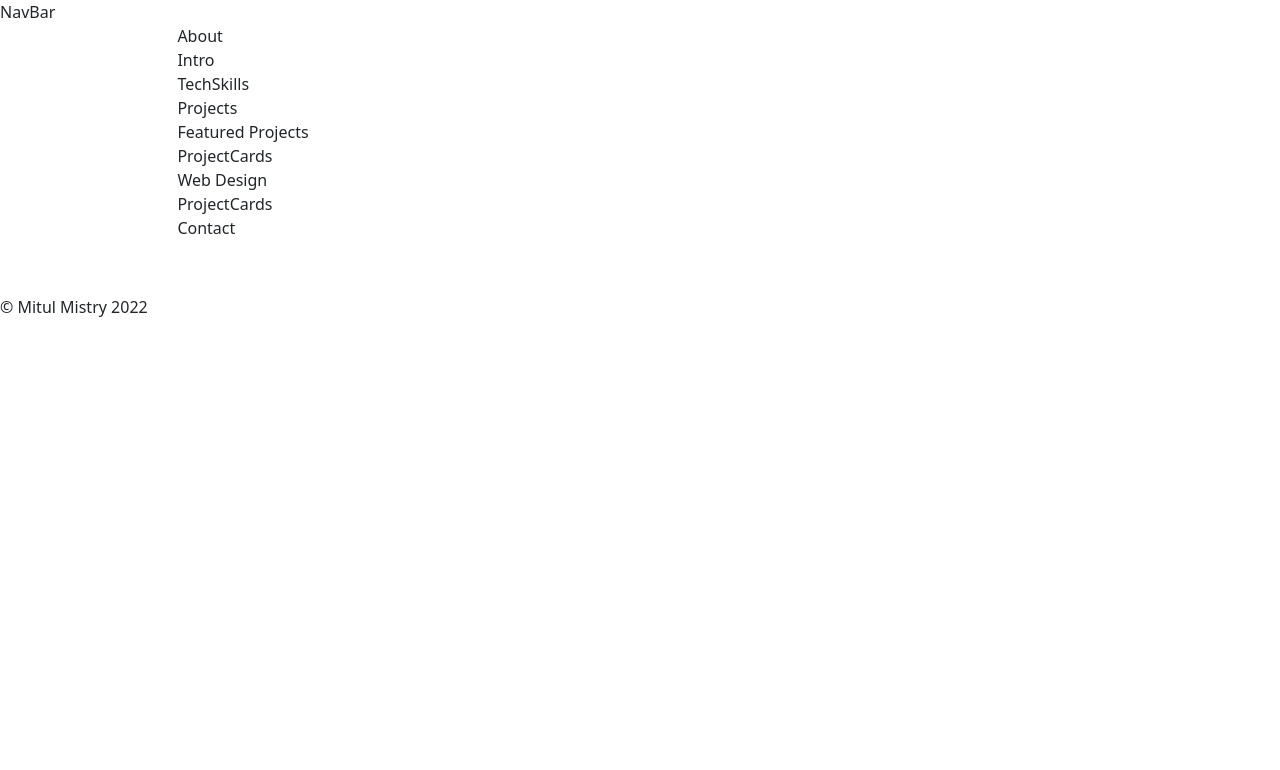
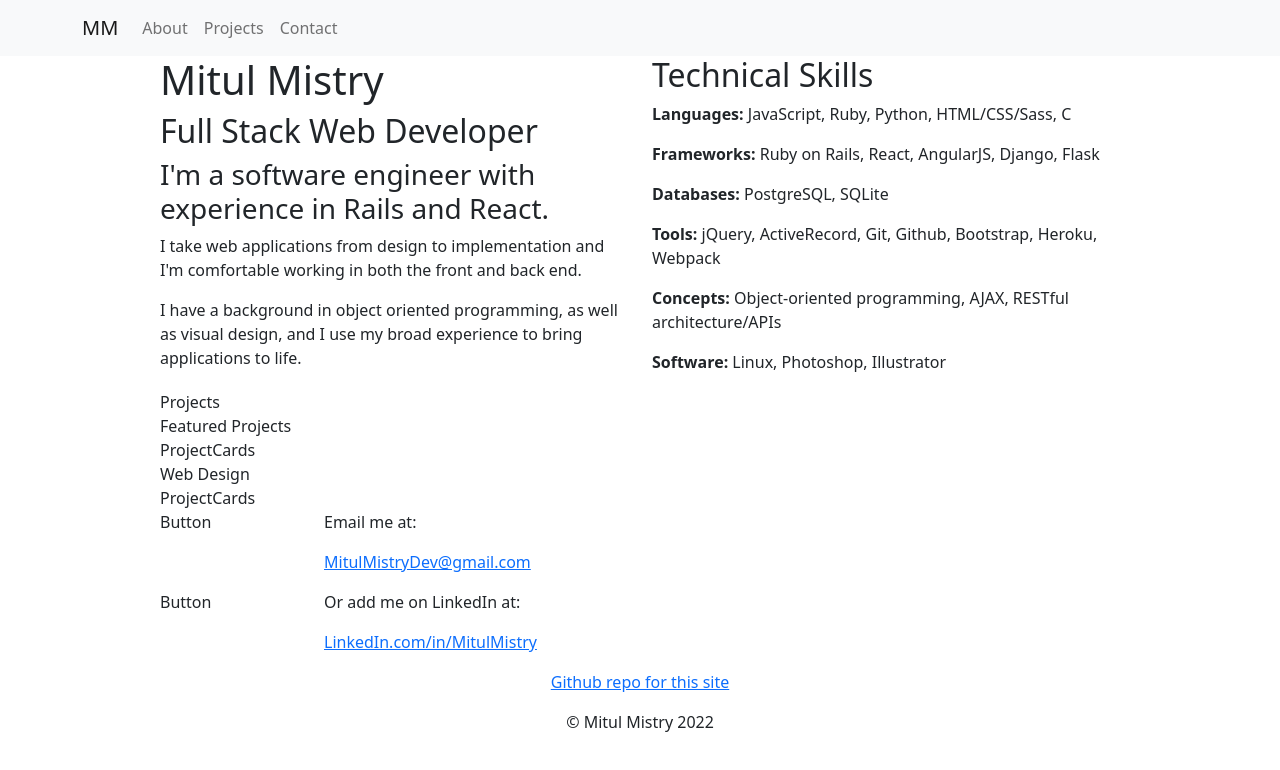
Before and after one commit to MitulMistry/mm-webdev-portfolio-v3, a Gatsby site: page / in a window 1280 px wide. Built offline with nearby package versions, Linux system fonts and the light colour scheme; Gatsby itself is replaced by a stand-in of ours.

Commit message:
Add basic content to index page including NavBar, About, and Footer

```diff
--- a/package.json
+++ b/package.json
@@ -18,7 +18,8 @@
     "prop-types": "^15.8.0",
     "react": "^17.0.1",
     "react-dom": "^17.0.1",
-    "react-helmet": "^6.1.0"
+    "react-helmet": "^6.1.0",
+    "reactstrap": "^9.0.1"
   },
   "devDependencies": {
     "prettier": "^2.5.1"
--- a/src/components/about.js
+++ b/src/components/about.js
@@ -1,15 +1,18 @@
-import * as React from "react"
-import PropTypes from "prop-types"
+import React from "react"
 
+import { Row, Col } from "reactstrap"
 import Intro from "./intro"
 import TechSkills from "./techSkills"
 
 const About = () => (
-  <div>
-    About
-    <Intro />
-    <TechSkills />
-  </div>
+  <Row>
+    <Col>
+      <Intro />
+    </Col>
+    <Col>
+      <TechSkills />
+    </Col>
+  </Row>
 )
 
 export default About
--- a/src/components/contact.js
+++ b/src/components/contact.js
@@ -1,9 +1,31 @@
-import * as React from "react"
-import PropTypes from "prop-types"
+import React from "react"
+
+import { Row, Col, Button } from "reactstrap"
+
+import { socialMedia } from "../data"
 
 const Contact = () => (
-  <div>
-    Contact
+  <div className="contact">
+    <Row>
+      <Col md="2">
+        Button
+        {/* <Button href={"mailto:" + socialMedia.email} className="btn-web-app btn-light" rel="noopener noreferrer"><span className="fa fa-envelope-o fa-lg" aria-hidden="true"></span> Email</Button> */}
+      </Col>
+      <Col>
+        <p>Email me at:</p>
+        <p><a href={"mailto:" + socialMedia.email} rel="noopener noreferrer">{socialMedia.email}</a></p>
+      </Col>
+    </Row>
+    <Row className="row-top-margin">
+    <Col md="2">
+      Button
+        {/* <Button href={socialMedia.linkedin} target="_blank" className="btn-web-app btn-light" rel="noopener noreferrer"><span className="fa fa-linkedin fa-lg" aria-hidden="true"></span> LinkedIn</Button> */}
+      </Col>
+      <Col>
+        <p>Or add me on LinkedIn at:</p>
+        <p><a href={socialMedia.linkedin} target="_blank" rel="noopener noreferrer">{"LinkedIn.com/in/" + socialMedia.linkedinUser}</a></p>
+      </Col>
+    </Row>
   </div>
 )
 
--- a/src/components/footer.js
+++ b/src/components/footer.js
@@ -1,13 +1,16 @@
-import * as React from "react"
-import PropTypes from "prop-types"
+import React from "react"
+
+import { socialMedia } from "../data"
 
 const Footer = () => (
-  <footer
-    style={{
-      marginTop: `2rem`,
-    }}
-  >
-    © Mitul Mistry {new Date().getFullYear()}
+  <footer className="footer-main text-sm-center">
+    {/* <p className="footer-icons">
+      <a href={profileData.github} target="_blank" rel="noopener noreferrer"><span className="fa fa-github fa-lg"></span></a>
+      <a href={profileData.linkedin} target="_blank" rel="noopener noreferrer"><span className="fa fa-linkedin fa-lg"></span></a>
+      <a href={"mailto:" + profileData.email} rel="noopener noreferrer"><span className="fa fa-envelope-o fa-lg"></span></a>
+    </p> */}
+    <p><a href="https://github.com/MitulMistry/mm-webdev-portfolio-v3" target="_blank" rel="noopener noreferrer">Github repo for this site</a></p>
+    <p className="footer-copyright">&copy; Mitul Mistry {new Date().getFullYear()}</p>
   </footer>
 )
 
--- a/src/components/intro.js
+++ b/src/components/intro.js
@@ -1,9 +1,13 @@
-import * as React from "react"
-import PropTypes from "prop-types"
+import React from "react"
+
+import { profileText } from "../data"
 
 const Intro = () => (
-  <div>
-    Intro
+  <div className="intro">
+    <h1>{ profileText.name }</h1>
+    <h2>{ profileText.title }</h2>
+    <h3>{ profileText.subtitle }</h3>
+    {profileText.bio && profileText.bio.map((paragraph, i) => <p key={i}>{paragraph}</p>)}
   </div>
 )
 
--- a/src/components/layout.js
+++ b/src/components/layout.js
@@ -1,43 +1,23 @@
-/**
- * Layout component that queries for data
- * with Gatsby's useStaticQuery component
- *
- * See: https://www.gatsbyjs.com/docs/use-static-query/
- */
-
 import * as React from "react"
 import PropTypes from "prop-types"
-import { useStaticQuery, graphql } from "gatsby"
 
-import Header from "./header"
 import NavBar from "./navbar"
 import Footer from "./footer"
+import { Container } from "reactstrap"
+
 // import "./layout.css"
 import "bootstrap/dist/css/bootstrap.css"
+import "../styles/default.css"
 
 const Layout = ({ children }) => {
-  const data = useStaticQuery(graphql`
-    query SiteTitleQuery {
-      site {
-        siteMetadata {
-          title
-        }
-      }
-    }
-  `)
-
   return (
     <>
       <NavBar />
-      <div
-        style={{
-          margin: `0 auto`,
-          maxWidth: 960,
-          padding: `0 1.0875rem 1.45rem`,
-        }}
-      >
-        <main>{children}</main>
-      </div>
+      <Container>
+        <div className="content mx-auto">
+          <main>{children}</main>
+        </div>
+      </Container>
       <Footer />
     </>
   )
--- a/src/components/navbar.js
+++ b/src/components/navbar.js
@@ -1,10 +1,46 @@
-import * as React from "react"
-import PropTypes from "prop-types"
+import React, { useState } from "react"
+import { Container, Collapse, Navbar, NavbarBrand, NavbarToggler, Nav, NavItem, NavLink } from 'reactstrap'
 
-const NavBar = () => (
-  <div>
-    NavBar
-  </div>
-)
+import { socialMedia } from "../data";
+
+const NavBar = () => {
+  const [menuOpen, setMenuOpen] = useState(false);
+
+  const toggleMenu = () => setMenuOpen(!menuOpen);
+
+  return (
+    <Navbar id="main-navbar" className="sticky-top" color="light" light expand="sm">
+      <Container>
+        <NavbarToggler className="ms-auto" onClick={toggleMenu} />
+        <Collapse isOpen={menuOpen} navbar>
+          <NavbarBrand href="/">MM</NavbarBrand>
+          <Nav navbar className="me-auto">
+            <NavItem>
+              <NavLink href="#about">About</NavLink>
+            </NavItem>
+            <NavItem>
+              <NavLink href="#projects">Projects</NavLink>
+            </NavItem>
+            <NavItem>
+              <NavLink href="#contact">Contact</NavLink>
+            </NavItem>
+          </Nav>
+
+          {/* <Nav navbar className="ms-auto navbar-social">
+            <NavItem>
+              <NavLink href={profileData.github} target="_blank"><span className="fa fa-github fa-lg"></span></NavLink>
+            </NavItem>
+            <NavItem>
+              <NavLink href={profileData.linkedin} target="_blank"><span className="fa fa-linkedin fa-lg"></span></NavLink>
+            </NavItem>
+            <NavItem>
+              <NavLink href={"mailto:" + profileData.email} target="_blank"><span className="fa fa-envelope-o fa-lg"></span></NavLink>
+            </NavItem>
+          </Nav> */}
+        </Collapse>
+      </Container>
+    </Navbar>
+  )
+}
 
 export default NavBar
--- a/src/components/techSkills.js
+++ b/src/components/techSkills.js
@@ -1,10 +1,20 @@
-import * as React from "react"
-import PropTypes from "prop-types"
+import React from "react"
 
-const TechSkills = () => (
-  <div>
-    TechSkills
-  </div>
-)
+import { techSkillsText } from "../data"
+
+const TechSkills = () => {
+  var paragraphs =[];
+
+  for (const header in techSkillsText) {
+    paragraphs.push(<p key={header.toString()}><strong>{header}:</strong> {techSkillsText[header]}</p>)
+  }
+
+  return (
+    <div className="techSkills">
+      <h2>Technical Skills</h2>
+      {paragraphs}
+    </div>
+  )
+}
 
 export default TechSkills
--- /dev/null
+++ b/src/data.js
@@ -0,0 +1,32 @@
+module.exports = {
+  // Unique Google Analytics tracking number
+  gaTrackingID: 'UA-6842596-2',
+
+  profileText: {
+    name: "Mitul Mistry",
+    title: "Full Stack Web Developer",
+    subtitle: "I'm a software engineer with experience in Rails and React.",
+    bio: [
+      "I take web applications from design to implementation and I'm comfortable working in both the front and back end.",
+      "I have a background in object oriented programming, as well as visual design, and I use my broad experience to bring applications to life."
+    ]
+  },
+
+  socialMedia: {
+    github: "https://github.com/MitulMistry",
+    linkedin: "https://www.linkedin.com/in/mitulmistry",
+    linkedinUser: "MitulMistry",
+    twitter: "https://twitter.com/Jackal_MM",
+    email: "MitulMistryDev@gmail.com",
+    blog: "http://mitulmistry.github.io/"
+  },
+
+  techSkillsText: {
+    "Languages": "JavaScript, Ruby, Python, HTML/CSS/Sass, C",
+    "Frameworks": "Ruby on Rails, React, AngularJS, Django, Flask",
+    "Databases": "PostgreSQL, SQLite",
+    "Tools": "jQuery, ActiveRecord, Git, Github, Bootstrap, Heroku, Webpack",
+    "Concepts": "Object-oriented programming, AJAX, RESTful architecture/APIs",
+    "Software": "Linux, Photoshop, Illustrator"
+  }
+}
--- /dev/null
+++ b/src/styles/default.css
@@ -0,0 +1,3 @@
+.content {
+  max-width: 960px;
+}
```
Also changed, not shown: 1 other file.
